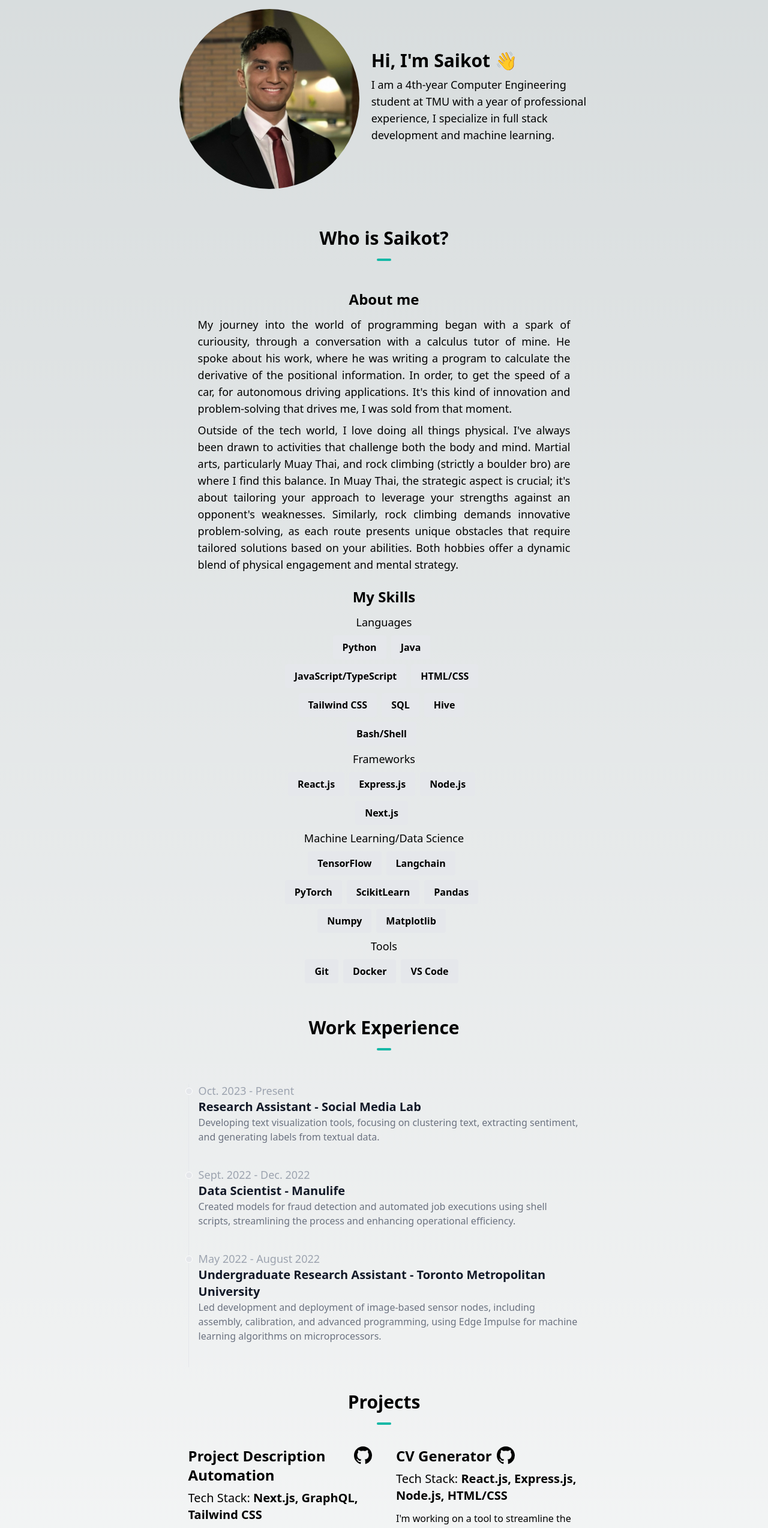
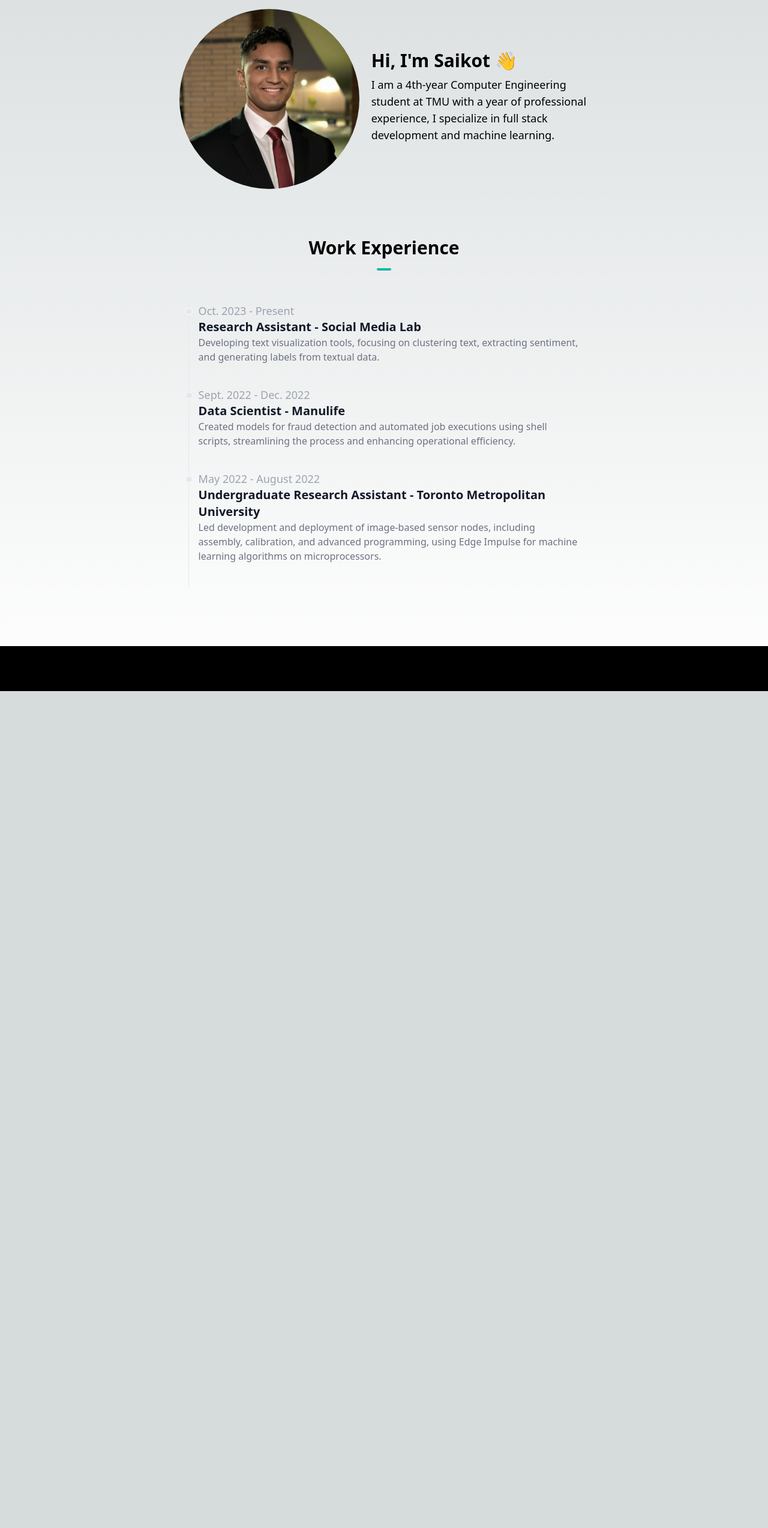
Before and after one commit to saikot-paul/portfolio-website, a Next.js app: page / in a window 1280 px wide. Shown: the part 234-2781 px from the top of the page at 60% size. After the commit the page ends 1386 px from the top, so only its background shows below. Built offline with nearby package versions, Linux system fonts and the light colour scheme.

Commit message:
routing for pages

```diff
--- /dev/null
+++ b/app/about/page.tsx
@@ -0,0 +1,9 @@
+import AboutMe from "@/components/main/AboutMe";
+
+export default function About() {
+  return (
+    <main className="flex min-h-screen flex-col items-center justify-between p-24">
+      <AboutMe />
+    </main>
+  );
+}
--- a/app/page.tsx
+++ b/app/page.tsx
@@ -1,15 +1,11 @@
 import Briefer from "@/components/main/Briefer";
-import AboutMe from "@/components/main/AboutMe";
-import Projects from "@/components/projects/Projects";
 import Work from "@/components/work/Work";
 
 export default function Home() {
   return (
     <main className="flex min-h-screen flex-col items-center justify-between p-24">
-      <Briefer></Briefer>
-      <AboutMe></AboutMe>
-      <Work></Work>
-      <Projects></Projects>
+      <Briefer />
+      <Work />
     </main>
   );
 }
--- /dev/null
+++ b/app/projects/page.tsx
@@ -0,0 +1,9 @@
+import Projects from "@/components/projects/Projects";
+
+export default function About() {
+  return (
+    <main className="flex min-h-screen flex-col items-center justify-between p-24">
+      <Projects />
+    </main>
+  );
+}
--- a/components/navbar/NavBar.tsx
+++ b/components/navbar/NavBar.tsx
@@ -1,5 +1,6 @@
 "use client";
 
+import Link from "next/link";
 import React, { useState } from "react";
 import { IoMdMenu, IoMdClose } from "react-icons/io";
 
@@ -44,30 +45,19 @@
         <nav className={`${isNavOpen ? "block" : "hidden"} md:flex`}>
           <ul className="md:flex md:space-x-6">
             <li>
-              <a onClick={scrollToSection("home")} className="cursor-pointer">
+              <Link href={"/"} className="text-xl">
                 Home
-              </a>
+              </Link>
             </li>
             <li>
-              <a onClick={scrollToSection("about")} className="cursor-pointer">
-                About Me
-              </a>
+              <Link href={"/about"} className="text-xl">
+                About
+              </Link>
             </li>
             <li>
-              <a
-                onClick={scrollToSection("experience")}
-                className="cursor-pointer"
-              >
-                Experience
-              </a>
-            </li>
-            <li>
-              <a
-                onClick={scrollToSection("projects")}
-                className="cursor-pointer"
-              >
+              <Link href={"/projects"} className="text-xl">
                 Projects
-              </a>
+              </Link>
             </li>
           </ul>
         </nav>
```
